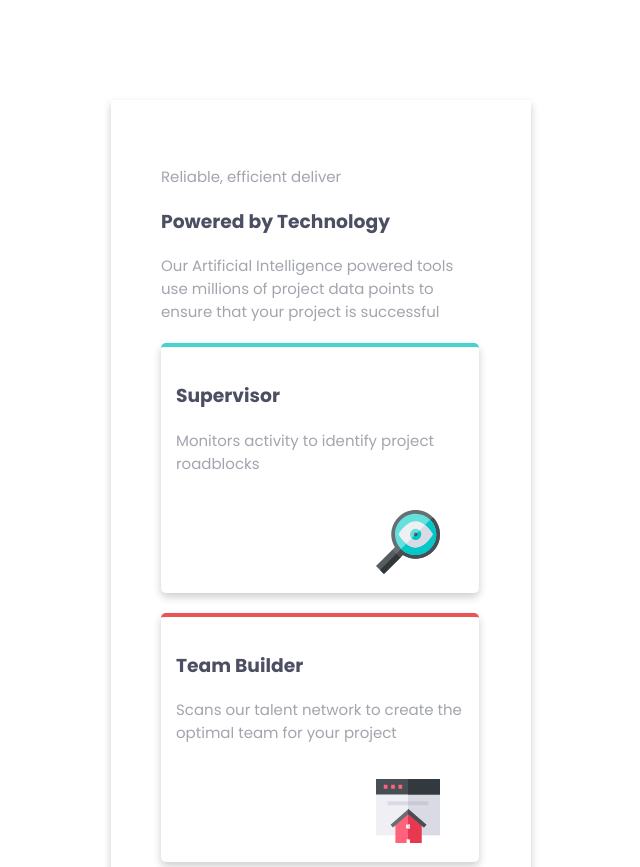
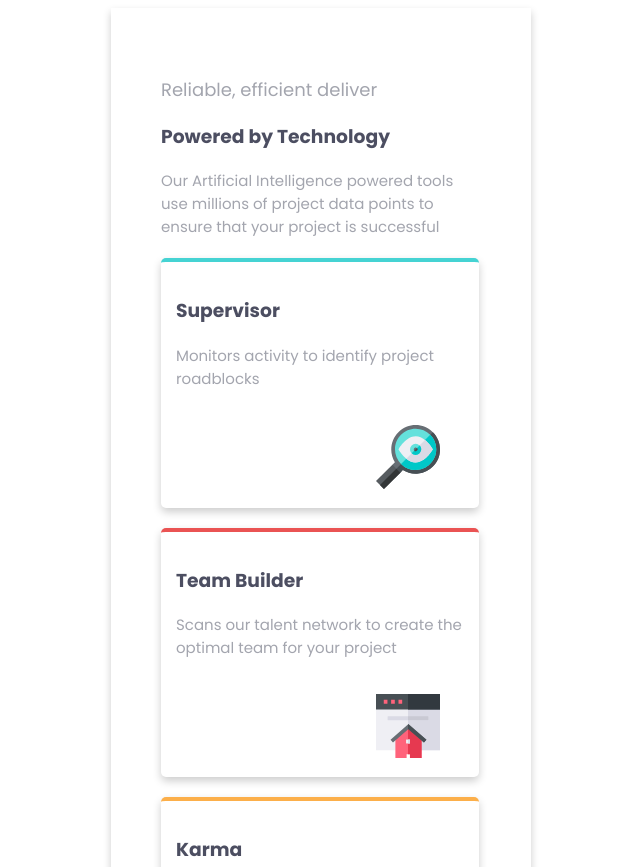
Before and after one commit to MARYAMTEE/card-feature, a plain HTML site: page index.html in a window 1280 px wide. Shown: the top 867 px of the page, without its empty margins (319-959 px from the left). Drawn offline with Linux system fonts and the light colour scheme.

Commit message:
update index.html

```diff
--- a/index.html
+++ b/index.html
@@ -13,7 +13,7 @@
     <div class="container">
 
     <header role="header">
-        <p>Reliable, efficient deliver</p>
+        <span><p>Reliable, efficient deliver</p></span>
         <h3>Powered by Technology</h3>
         <p>Our Artificial Intelligence powered tools use millions of project data points to ensure that your project is successful</p>
     </header>
--- a/style.css
+++ b/style.css
@@ -23,9 +23,6 @@ span p{
     padding-bottom: 0;
 }
 
-body{
-    margin: 100px;
-}
 
 
 /* FOR MOBILE PHONE*/
```
